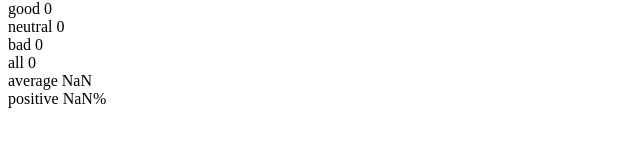
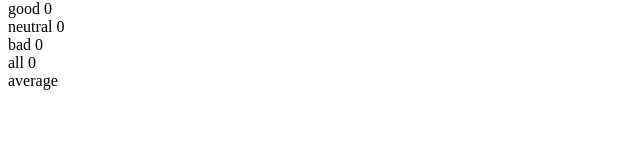
Before and after one commit to dat-monke/fullstackpart1, a React (Create React App) app in the folder unicafe/unicafe/: page / in a window 1280 px wide. Shown: the part 181-328 px from the top of the page, without its empty margins (0-640 px from the left). Built offline with nearby package versions, Linux system fonts and the light colour scheme.

Commit message:
items are being passed as object instead of array

```diff
--- a/unicafe/unicafe/src/App.js
+++ b/unicafe/unicafe/src/App.js
@@ -1,8 +1,28 @@
 import { useState } from 'react'
 
 const Header = ({text}) => <h1>{text}</h1>
-const Button = props => <button onClick={props.handleClick}>{props.text}</button>
-const Display = props => <div>{props.response} {props.value}</div>
+const Button = (props) => <button onClick={props.handleClick}>{props.text}</button>
+// const Display = (props) => <div>{props.response} {props.value}</div>
+
+const Statistics = (props) => {
+  if (!(props.average === 0)){
+    console.log(props.average)
+    // let sum = 0
+    // for (let i = 0; i < props.average.length; i++){
+    //   sum += props.average[i]
+    // }
+    // console.log(sum)
+  }
+  // if (!(props.positive = null)){
+  //   console.log(props.positive)
+  // }
+  return (
+    <div>{props.response} {props.value}</div>
+  )
+}
+
+
+
 
 const App = () => {
   // save clicks of each button to its own state
@@ -17,12 +37,12 @@ const App = () => {
       <Button handleClick={() => setNeutral(neutral + 1)} text="neutral" />
       <Button handleClick={() => setBad(bad + 1)} text="bad" />
       <Header text="statistics"/>
-      <Display response="good" value={good}/>
-      <Display response="neutral" value={neutral}/>
-      <Display response="bad" value={bad}/>
-      <Display response="all" value={good + neutral + bad}/>
-      <Display response="average" value={(good-bad)/(good+neutral+bad)}/>
-      <Display response="positive" value={((good / (good+neutral+bad)) * 100) + "%"}/>
+      <Statistics response="good" value={good}/>
+      <Statistics response="neutral" value={neutral}/>
+      <Statistics response="bad" value={bad}/>
+      <Statistics response="all" value={good + neutral + bad}/>
+      <Statistics response="average" average={[good, neutral, bad]}/>
+      {/* <Display response="positive" positive={[good, neutral, bad]}/> */}
     </div>
   )
 }
```
